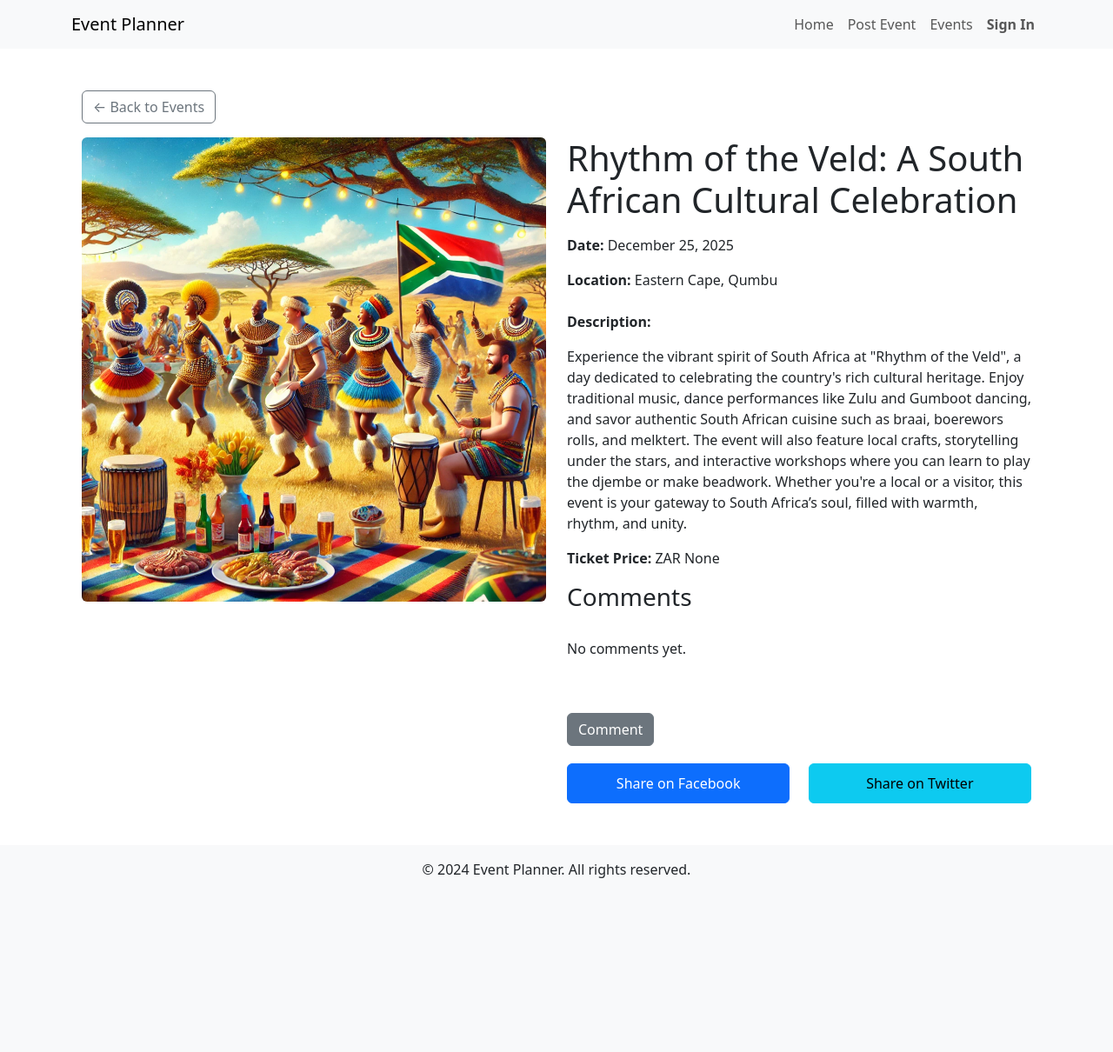
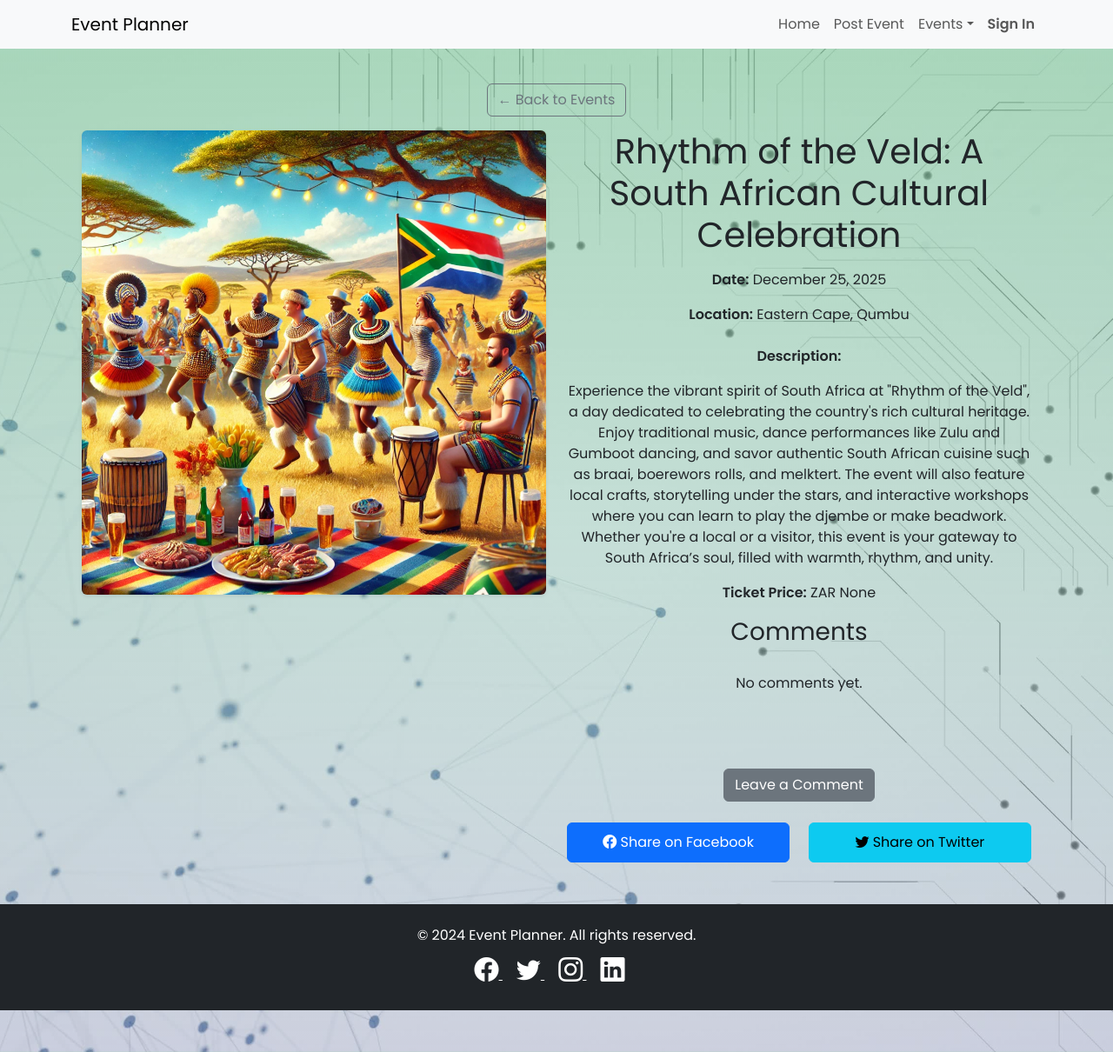
Before and after one commit to siboniseni/event_planner, a Django app: page /event/6/ in a window 1280 px wide. Shown: the whole page at 87% size. Before the commit the page ends 1010 px from the top, so only its background shows below. Run offline with Django 5.2, Linux system fonts and the light colour scheme; data comes from the database, SQL or seed files in the repository; both versions use the stored data as it was after the commit.

Commit message:
design improved. base, event & home pages

```diff
--- a/events/templates/events/base.html
+++ b/events/templates/events/base.html
@@ -6,13 +6,19 @@
     <title>{% block title %}Event Planner{% endblock %}</title>
     <!-- Bootstrap CSS -->
     <link href="https://cdn.jsdelivr.net/npm/bootstrap@5.3.2/dist/css/bootstrap.min.css" rel="stylesheet">
+    <link href="https://cdn.jsdelivr.net/npm/bootstrap-icons/font/bootstrap-icons.css" rel="stylesheet">
+
     <!-- Load static files -->
     {% load static %}
     <link rel="stylesheet" href="{% static 'static/css/styles.css' %}">
+    <link rel="stylesheet" href="https://cdnjs.cloudflare.com/ajax/libs/animate.css/4.1.1/animate.min.css">
+
+    <link href="https://fonts.googleapis.com/css2?family=Poppins:wght@300;400;600&display=swap" rel="stylesheet">
+
 </head>
-<body>
+<body class="bg-light text-center py-5" style="background: linear-gradient(to bottom, rgba(112, 207, 148, 0.5), rgba(136, 152, 224, 0.2)), url('{% static 'images/home_background.jpg' %}'); background-size: cover; background-position: center;">
     <!-- Navbar -->
-    <nav class="navbar navbar-expand-lg navbar-light bg-light">
+    <nav class="navbar navbar-expand-lg navbar-light bg-light fixed-top">
         <div class="container">
             <a class="navbar-brand" href="{% url 'events:home' %}">Event Planner</a>
             <button class="navbar-toggler" type="button" data-bs-toggle="collapse" data-bs-target="#navbarNav">
@@ -22,7 +28,16 @@
                 <ul class="navbar-nav ms-auto">
                     <li class="nav-item"><a class="nav-link" href="{% url 'events:home' %}">Home</a></li>
                     <li class="nav-item"><a class="nav-link" href="{% url 'events:post_event' %}">Post Event</a></li>
-                    <li class="nav-item"><a class="nav-link" href="{% url 'events:event_list' %}">Events</a></li>
+
+                    <li class="nav-item dropdown">
+                        <a class="nav-link dropdown-toggle" href="#" id="navbarDropdown" role="button" data-bs-toggle="dropdown" aria-expanded="false">Events</a>
+                        <ul class="dropdown-menu" aria-labelledby="navbarDropdown">
+                            <li><a class="dropdown-item" href="{% url 'events:event_list' %}">All Events</a></li>
+                            <li><a class="dropdown-item" href="#">Upcoming Events</a></li>
+                            <li><a class="dropdown-item" href="#">Past Events</a></li>
+                        </ul>
+                    </li>
+
                     <!-- <li class="nav-item"><a class="nav-link" href="#">Contact</a></li> -->
 
                     {% if user.is_authenticated %}
@@ -49,8 +64,24 @@
     </div>
 
     <!-- Footer -->
-    <footer class="bg-light text-center py-3">
-        <p>&copy; 2024 Event Planner. All rights reserved.</p>
+    <footer class="bg-dark text-white text-center py-4">
+        <div class="container">
+            <p class="mb-2">&copy; 2024 Event Planner. All rights reserved.</p>
+            <div class="social-icons">
+                <a href="#" class="text-white me-3" aria-label="Facebook">
+                    <i class="bi bi-facebook fs-3"></i>
+                </a>
+                <a href="#" class="text-white me-3" aria-label="Twitter">
+                    <i class="bi bi-twitter fs-3"></i>
+                </a>
+                <a href="#" class="text-white me-3" aria-label="Instagram">
+                    <i class="bi bi-instagram fs-3"></i>
+                </a>
+                <a href="#" class="text-white me-3" aria-label="LinkedIn">
+                    <i class="bi bi-linkedin fs-3"></i>
+                </a>
+            </div>
+        </div>
     </footer>
 
     <!-- Bootstrap JS -->
--- a/events/templates/events/event_detail.html
+++ b/events/templates/events/event_detail.html
@@ -4,9 +4,12 @@
 <div class="container my-5">
     <a href="{% url 'events:event_list' %}" class="btn btn-outline-secondary mb-3">← Back to Events</a>
     <div class="row">
+        <!-- Event Image Section -->
         <div class="col-md-6">
-            <img src="{{ event.image.url }}" alt="{{ event.title }}" class="img-fluid rounded">
+            <img src="{{ event.image.url }}" alt="{{ event.title }}" class="img-fluid rounded shadow-sm">
         </div>
+
+        <!-- Event Details Section -->
         <div class="col-md-6">
             <h1 class="mb-3">{{ event.title }}</h1>
             <p><strong>Date:</strong> {{ event.date|date:"F j, Y" }}</p>
@@ -15,35 +18,41 @@
             <p>{{ event.description }}</p>
             <p><strong>Ticket Price:</strong> ZAR {{ event.ticket_price }}</p>
 
+            <!-- Comments Section -->
             <h3>Comments</h3>
-            <div class="comment-section">
+            <div class="comment-section mb-4">
                 {% for comment in event.comments.all %}
-                    <p><strong>{{ comment.name }}:</strong> {{ comment.text }}</p>
-                    <p><em>{{ comment.created_at|date:"F j, Y, H:i" }}</em></p>
+                    <div class="comment-box mb-3">
+                        <p><strong>{{ comment.name }}:</strong> {{ comment.text }}</p>
+                        <p><em>{{ comment.created_at|date:"F j, Y, H:i" }}</em></p>
+                    </div>
                 {% empty %}
                     <p>No comments yet.</p>
                 {% endfor %}
             </div>
 
-            <!-- Button to show the comment form -->
-            <div class="comment-button-container">
-                <button id="comment-button" class="btn btn-secondary mt-3">Comment</button>
+            <!-- Comment Button and Form -->
+            <div class="comment-button-container mb-3">
+                <button id="comment-button" class="btn btn-secondary mt-3">Leave a Comment</button>
             </div>
 
-            <!-- Hidden comment form -->
             <div id="comment-form" style="display:none;">
-                <form method="POST">
+                <form method="POST" class="border p-3 rounded">
                     {% csrf_token %}
-                    <input type="text" name="name" class="form-control" placeholder="Your Name" required>
-                    <textarea name="text" class="form-control" placeholder="Leave a comment..." required></textarea>
-                    <button type="submit" class="btn btn-primary mt-2">Submit Comment</button>
+                    <input type="text" name="name" class="form-control mb-2" placeholder="Your Name" required>
+                    <textarea name="text" class="form-control mb-2" placeholder="Leave a comment..." required></textarea>
+                    <button type="submit" class="btn btn-primary">Submit Comment</button>
                 </form>
             </div>
 
-            <!-- Social media buttons with flexbox layout -->
-            <div class="social-share">
-                <a href="https://www.facebook.com/sharer/sharer.php?u={{ request.build_absolute_uri }}" class="btn btn-primary">Share on Facebook</a>
-                <a href="https://twitter.com/intent/tweet?url={{ request.build_absolute_uri }}" class="btn btn-info">Share on Twitter</a>
+            <!-- Social Media Share Buttons -->
+            <div class="social-share mt-4">
+                <a href="https://www.facebook.com/sharer/sharer.php?u={{ request.build_absolute_uri }}" class="btn btn-primary me-2">
+                    <i class="bi bi-facebook"></i> Share on Facebook
+                </a>
+                <a href="https://twitter.com/intent/tweet?url={{ request.build_absolute_uri }}" class="btn btn-info">
+                    <i class="bi bi-twitter"></i> Share on Twitter
+                </a>
             </div>
         </div>
     </div>
@@ -53,7 +62,6 @@
 <script>
     document.getElementById("comment-button").addEventListener("click", function() {
         var form = document.getElementById("comment-form");
-        // Toggle the display property
         if (form.style.display === "none" || form.style.display === "") {
             form.style.display = "block";
         } else {
--- a/events/templates/events/homepage.html
+++ b/events/templates/events/homepage.html
@@ -3,6 +3,7 @@
 {% block title %}Home{% endblock %}
 
 {% block content %}
+
 <!-- Hero Section -->
 <div class="bg-light text-center py-5">
     <div class="container">
@@ -12,12 +13,13 @@
     </div>
 </div>
 
+<!-- Upcoming Events Section -->
 <div class="container my-5">
-    <h1 class="text-center">Upcoming Events</h1>
+    <h1 class="text-center animate__animated animate__fadeIn">Upcoming Events</h1>
     <div class="row">
         {% for event in events %}
         <div class="col-sm-6 col-md-4 col-lg-4 mb-4">
-            <div class="card">
+            <div class="card animate__animated animate__fadeInUp animate__delay-1s">
                 <img src="{{ event.image.url }}" class="card-img-top" alt="{{ event.title }}">
                 <div class="card-body">
                     <h5 class="card-title">{{ event.title }}</h5>
--- a/events/templates/events/static/css/styles.css
+++ b/events/templates/events/static/css/styles.css
@@ -1,3 +1,20 @@
+html {
+    scroll-behavior: smooth;
+}
+
+body {
+    font-family: 'Poppins', sans-serif;
+}
+
+.card {
+    transition: transform 0.3s ease;
+}
+
+.card:hover {
+    transform: scale(1.05);
+    box-shadow: 0 4px 8px rgba(0, 0, 0, 0.2);
+}
+
 /* Event grid layout */
 .events-grid {
     display: grid;
@@ -82,3 +99,8 @@
 .comment-button-container {
     margin-bottom: 20px;
 }
+
+footer {
+    background-color:rgb(13, 13, 14);
+    color: white;
+}
```
Also changed, not shown: db.sqlite3, events/templates/events/images/home_background.jpg (added).
